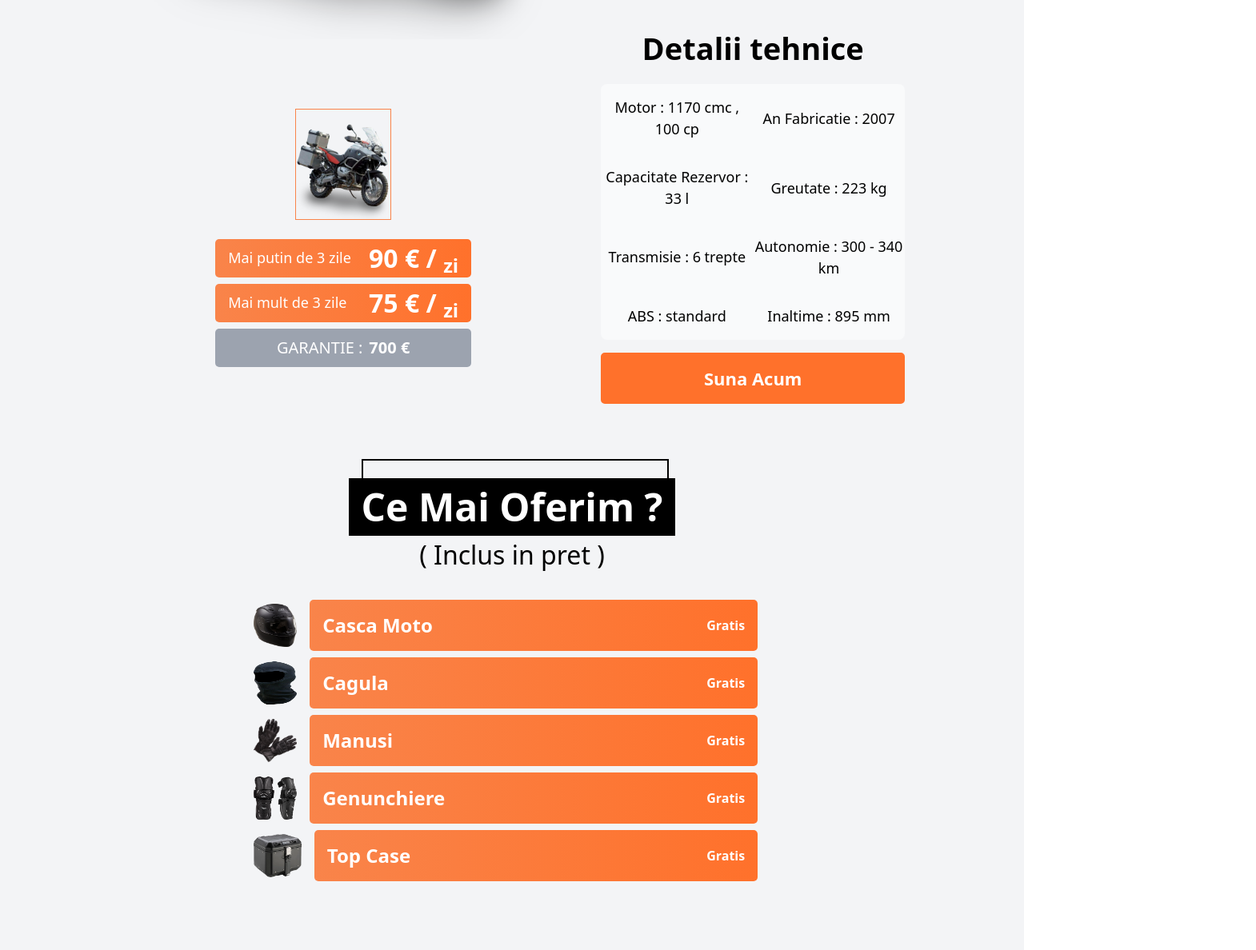
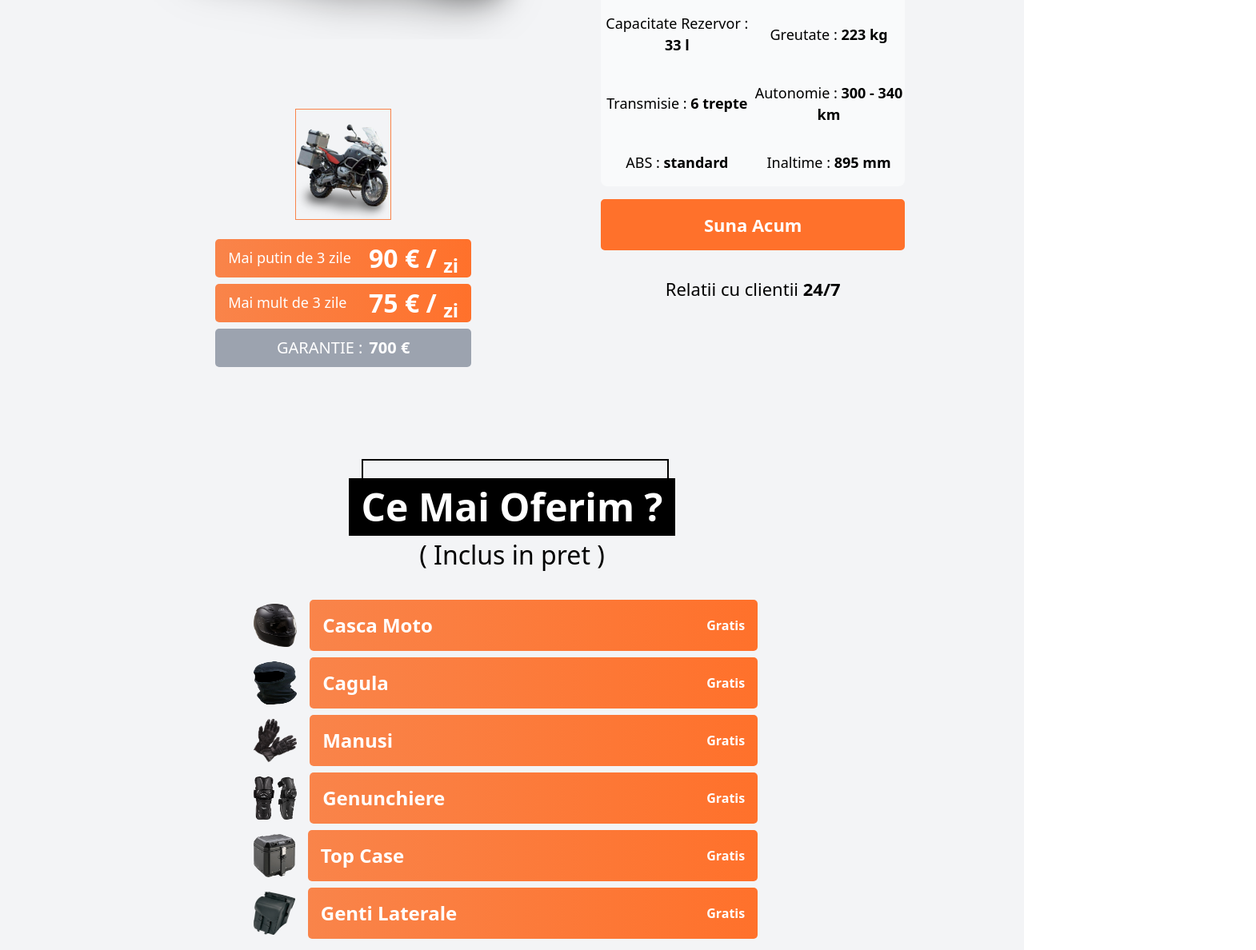
Before and after one commit to PoleacLiviuStefan/motoForRent, a React (Create React App) app: page /BMW-r1200gs in a window 1280 px wide. Shown: the part 682-1870 px from the top of the page at 80% size, 1570 px wide, since content can reach past the window. Built offline with nearby package versions, Linux system fonts and the light colour scheme; the HTML template or start-up script is replaced by a standard one.

Commit message:
animations

```diff
--- a/src/App.js
+++ b/src/App.js
@@ -16,9 +16,9 @@ function App() {
       <Navbar />
       <Routes>
       <Route path="/" element={<> <Hero /> <Body /> <Footer /></>} />
-      <Route path="/Yamaha-MT07" element={<MotorcyclesReservation imagini={[yamaha]} name={<>YAMAHA <span className='text-[#F9844A]'> MT07 </span></>} preturi={["70","55"]} an="2017" cp="80" rezervor="14" cmc="690" greutate="179" garantie="400" transmisie="6" autonomie="280 - 320" abs="standard" inaltime="805" />} />
+      <Route path="/Yamaha-MT07" element={<MotorcyclesReservation imagini={[yamaha]} name={<>YAMAHA <span className='text-[#F9844A]'> MT07 </span></>} preturi={["70","55"]}  an="2017" cp="80" rezervor="14" cmc="690" greutate="179" garantie="400" transmisie="6" autonomie="280 - 320" abs="standard" inaltime="805" />} />
       <Route path="/Kawasaki-versys" element={<MotorcyclesReservation  imagini={[kawasaki,moto1]} name={<>KAWASAKI<span className='text-[#F9844A]'> VERSYS </span></>} preturi={["60","50"]} an="2014" cp="64" rezervor="19" cmc="650" greutate="181" garantie="500" transmisie="6"  autonomie="320 - 360" abs="standard" inaltime="840" topCase={true} />} />
-      <Route path="/BMW-r1200gs" element={<MotorcyclesReservation  imagini={[bmw]} name={<>BMW<span className='text-[#F9844A]'> R1200GS ADVENTURE </span></>} preturi={["90","75"]} an="2007" cp="100" rezervor="33" cmc="1170" greutate="223" garantie="700" transmisie="6" autonomie="300 - 340" abs="standard" inaltime="895" topCase={true} gentiLaterale={true} />} />
+      <Route path="/BMW-r1200gs" element={<MotorcyclesReservation  imagini={[bmw]} name={<>BMW<span className='text-[#F9844A]'> R1200GS ADVENTURE </span></>} preturi={["90","75"]} descriere="Motocicleta care te duce in locuri fara cod postal" an="2007" cp="100" rezervor="33" cmc="1170" greutate="223" garantie="700" transmisie="6" autonomie="300 - 340" abs="standard" inaltime="895" topCase={true} gentiLaterale={true} />} />
     </Routes>
 
     </div>
--- a/src/components/Body/Body.jsx
+++ b/src/components/Body/Body.jsx
@@ -6,7 +6,7 @@ import Motorcycles from '../Motorcycles/Motorcycles'
 import Tururi from "../Tururi/Tururi"
 const Body = () => {
   return (
-    <div className='relative flex flex-col items-center bg-white w-full h-[405rem] lg:h-[300rem] top-[15rem] lg:top-0'>
+    <div className='relative flex flex-col items-center bg-white w-full h-[340rem] lg:h-[300rem] top-[15rem] lg:top-0'>
         <Motorcycles />
         <EtapeInchiriere />
         <Tururi />
--- a/src/components/Footer/Footer.jsx
+++ b/src/components/Footer/Footer.jsx
@@ -35,7 +35,7 @@ const Footer = () => {
         <div className='flex flex-col text-white items-center h-[12rem] mt-[2rem] '>
             <h3 className='flex  justify-center items-center rounded-[5px] cursor-pointer  font-bold text-[20px] lg:text-[24px] w-[15rem] h-[4rem] border-[2px] border-white ' > Navigheaza
           </h3>
-            <div className='flex flex-col items-left mt-[1rem]  '>
+            <div className='flex flex-col items-left mt-[1rem] w-[15rem]  '>
             <Link
             activeClass="active"
             to="Motorcycles"
--- a/src/components/Motorcycles/MotorcycleCard.jsx
+++ b/src/components/Motorcycles/MotorcycleCard.jsx
@@ -4,14 +4,15 @@ import {TbEngine} from 'react-icons/tb'
 import {RiOilFill} from 'react-icons/ri'
 import {MdArrowForwardIos} from 'react-icons/md'
 import { Route, Routes } from "react-router-dom"
-
+import Fade from 'react-reveal/Fade';
 const MotorcycleCard = ({name,image,pret,an,cp,rezervor,cmc}) => {
   return (
+    <Fade bottom>
     <div onClick={()=>{window.scrollTo({top: 0, left: 0})}} className='relative bg-white h-[34rem] lg:h-[37rem] w-full lg:w-[30rem] flex flex-col  items-center mt-[3rem] lg:mt-0  '>
           <div className='relative  h-[343px] lg:h-[25rem]'>
            <img className='w-[300px] lg:w-[350px] h-[343px] lg:h-[400px] scale-100 hover:scale-110 transition-all duration-500 cursor-pointer' src={image} />
           </div>
-          <h2 className='text-black lg:text-[32px] text-[28px] font-bold ' >{name}</h2>
+          <h2 className='text-black lg:text-[28px] text-[24px] font-bold ' >{name}</h2>
           <h3 className='lg:text-[18px] mt-[0rem]'>{pret} € /zi</h3>
           <div className='flex w-full justify-between text-[11px] lg:text-[14px] '>
             <div className='flex '><span className='mr-2 mt-1 text-[#F9844A] '><RiMotorbikeFill /></span> {an}</div>
@@ -24,6 +25,7 @@ const MotorcycleCard = ({name,image,pret,an,cp,rezervor,cmc}) => {
 
           </button>
     </div>
+    </Fade>
   )
 }
 
--- a/src/components/Motorcycles/MotorcyclesReservation.jsx
+++ b/src/components/Motorcycles/MotorcyclesReservation.jsx
@@ -5,11 +5,11 @@ import cagula from "./Images/cagula.png"
 import manusi from './Images/manusi.png'
 import genunchiere from './Images/genunchiere.png'
 import topCaseImg from './Images/topCase.png'
+import gentiLateraleImg from './Images/gentiLaterale.png'
+import {AiOutlinePhone} from 'react-icons/ai'
+import Fade from 'react-reveal/Fade';
 
-import {AiOutlinePhone} from 'react-icons/ai'
-
-
-const MotorcyclesReservation = ({locked,name,imagini,preturi,an,cp,rezervor,cmc,greutate,garantie,transmisie,autonomie,abs,inaltime,topCase,gentiLaterale=false}) => {
+const MotorcyclesReservation = ({locked,name,imagini,preturi,descriere,an,cp,rezervor,cmc,greutate,garantie,transmisie,autonomie,abs,inaltime,topCase,gentiLaterale=false}) => {
 
   const [currentImage,setCurrentImage]=useState(0)
   const[animateImg,setAnimateImg]=useState(false)
@@ -18,7 +18,7 @@ const MotorcyclesReservation = ({locked,name,imagini,preturi,an,cp,rezervor,cmc,
 
   return (
     <div className="relative bg-gray-100  left-0 top-[7rem] lg:top-0  w-full  h-[137rem] lg:h-[130rem] flex justify-center   ">
-      <div className='relative mt-[3rem] flex flex-col z-40 lg:flex-row justify-center lg:items-center  w-full lg:w-[80%] h-[90rem]  ' >
+      <div className='relative mt-[12rem] lg:mt-[3rem] flex flex-col z-40 lg:flex-row justify-center lg:items-center  w-full lg:w-[80%] h-[90rem]  ' >
         <div className='  flex flex-col justify-end items-center h-[44%]  w-full'>
          <img  className={`relative lg:absolute  lg:top-[7rem] w-[300px] lg:w-[500px] h-[343px] lg:h-[571px] ${animateImg && "animate-[appear_1s_ease-in-out_forwards]"} `} src={imagini[currentImage]} />
 
@@ -29,6 +29,7 @@ const MotorcyclesReservation = ({locked,name,imagini,preturi,an,cp,rezervor,cmc,
           })
          }
          </div>
+         <Fade bottom>
             <div className='relative   text-[20px] lg:text-[24px] text-white mt-[1rem]'  >
                 {
                   preturi.map((pret,index)=>{
@@ -37,29 +38,33 @@ const MotorcyclesReservation = ({locked,name,imagini,preturi,an,cp,rezervor,cmc,
                 }
                 <h3 className='absolute flex rounded-[5px]  lg:text-[20px] justify-center items-center px-4 w-[20rem] h-[3rem] mt-[.5rem] bg-gray-400 '>GARANTIE :  <span className='font-bold ml-2'> {garantie} €</span>  </h3>
             </div>
-
+            </Fade>
          </div>
+         <Fade right>
           <div className='relative flex flex-col  items-center   mt-[2rem] justify-start h-[80%] lg:h-[70%] w-full lg:w-[70%] ' >
             <h1 className='lg:text-[38px] mt-[4rem] lg:mt-[2rem]  text-[32px] font-bold text-center w-full'>{name}</h1>
             <p className='lg:text-[16px] mt-[1rem] text-gray-500 text-[14px] w-[80%]  text-left'>
-              Lorem, ipsum dolor sit amet consectetur adipisicing elit. Nostrum perspiciatis ipsam rerum ratione officiis consequatur, amet aut magnam, perferendis soluta quia tenetur sint vitae aspernatur quas at? Alias illo ducimus provident, obcaecati debitis quisquam pariatur quaerat perferendis? Impedit repellendus debitis nostrum suscipit doloribus quia, voluptate possimus numquam asperiores perspiciatis fuga.
+            {descriere}
             </p>
             <h2 className='text-[32px] lg:text-[38px]  font-bold mt-[2rem]'>Detalii tehnice</h2>
             <div className='relative mt-[1rem] text-[14px] text-center lg:text-[18px] grid grid-cols-2 place-items-center bg-gray-50 rounded-[8px]  h-[20rem] w-[90%]'>
-                <h3 className='' >Motor : {cmc} cmc , {cp} cp</h3>
-                <h3>An Fabricatie : {an} </h3>
-                <h3>Capacitate Rezervor : {rezervor} l </h3>
-                <h3>Greutate : {greutate} kg</h3>
-                <h3>Transmisie : {transmisie} trepte </h3>
-                <h3>Autonomie : {autonomie} km </h3>
-                <h3>ABS : {abs}  </h3>
-                <h3>Inaltime : {inaltime} mm  </h3>
+                <h3 className='' >Motor :<span className='font-bold'> {cmc} cmc , {cp} cp</span></h3>
+                <h3>An Fabricatie : <span className='font-bold'>{an}</span> </h3>
+                <h3>Capacitate Rezervor :<span className='font-bold'> {rezervor} l</span> </h3>
+                <h3>Greutate :<span className='font-bold'> {greutate} kg </span></h3>
+                <h3>Transmisie :<span className='font-bold'> {transmisie} trepte </span> </h3>
+                <h3>Autonomie : <span className='font-bold'>{autonomie} km  </span></h3>
+                <h3>ABS : <span className='font-bold'> {abs} </span>  </h3>
+                <h3>Inaltime :<span className='font-bold'>  {inaltime} mm </span>  </h3>
             </div>
             <div onClick={()=>setBtnText("0751030171")}  className='relative mb-[2rem] flex flex-col items-center justify-center cursor-pointer border-[2px] border-[#FF712B] mt-[1rem] text-white bg-[#FF712B] w-[90%] h-[4rem] rounded-[5px] animate-[reverseAnimContact_.5s_ease-in-out_forwards] hover:animate-[animContact_.5s_ease-in-out_forwards]'>
               <a href="tel:+40-751-030-171" className='font-bold text-[18px] lg:text-[22px] flex' >{btnText=="0751030171" && <span className='mt-1 mr-2'><AiOutlinePhone /></span>} {btnText}</a>
             </div>
+            <h3 className='lg:text-[22px] text-[18px]'>Relatii cu clientii <span className='font-bold'  > 24/7</span></h3>
           </div>
-          <div className='absolute top-[90rem] lg:top-[75rem] z-40 flex flex-col items-center w-full  bg-gray-100 h-[50rem] w-full'>
+          </Fade>
+          <Fade bottom>
+          <div className='relative lg:absolute  lg:top-[75rem] z-40 flex flex-col items-center w-full  bg-gray-100 h-[50rem] w-full'>
 
               <h2 className='relative text-[38px] lg:text-[48px] bg-black text-white px-4  font-bold mt-[6rem] lg:mt-[2rem]'> <span  className='absolute top-[-1.2rem] lg:top-[-1.5rem] z-10  w-[19rem] lg:w-[24rem] h-[4.5rem] lg:h-[5.7rem] bg-transparent border-[2px] border-black' /> <span className='z-20'>Ce Mai Oferim ?</span></h2>
               <h2 className='text-[28px] lg:text-[32px]'>( Inclus in pret )</h2>
@@ -105,7 +110,7 @@ const MotorcyclesReservation = ({locked,name,imagini,preturi,an,cp,rezervor,cmc,
                 </div>
                 <div className={`relative ${!topCase && "hidden"} flex mt-[.5rem] w-[80%] lg:w-[60%] justify-between items-center h-[4rem]  `}>
 
-                  <img className='relative right-4 w-[60px] h-[54px]  ' src={topCaseImg} />
+                  <img className='relative right-4 w-[52px] h-[54px]  ' src={topCaseImg} />
                   <div className='flex w-full justify-between items-center h-[4rem] rounded-[5px] px-4 bg-gradient-to-r from-[#F9844A] to-[#FF712B]'>
                   <h3 className=' text-[20px] font-bold lg:text-[24px]'>Top Case</h3>
                   <h3 className=' font-bold ' >Gratis</h3>
@@ -113,8 +118,19 @@ const MotorcyclesReservation = ({locked,name,imagini,preturi,an,cp,rezervor,cmc,
 
 
                 </div>
+                <div className={`relative ${!gentiLaterale && "hidden"} flex mt-[.5rem] w-[80%] lg:w-[60%] justify-between items-center h-[4rem]  `}>
+
+                  <img className='relative right-4 w-[52px] h-[54px]  ' src={gentiLateraleImg} />
+                  <div className='flex w-full justify-between items-center h-[4rem] rounded-[5px] px-4 bg-gradient-to-r from-[#F9844A] to-[#FF712B]'>
+                  <h3 className=' text-[20px] font-bold lg:text-[24px]'>Genti Laterale</h3>
+                  <h3 className=' font-bold ' >Gratis</h3>
+                  </div>
+
+
+                </div>
               </div>
             </div>
+            </Fade>
       </div>
 
     </div>
```
Also changed, not shown: public/index.html (+11 -12 lines), src/components/About/About.jsx (+13 -8 lines), src/components/Hero/Hero.jsx (+6 -4 lines), src/components/Motorcycles/EtapeInchiriere.jsx (+12 -0 lines), src/components/Navbar/Navbar.jsx (+14 -0 lines), src/components/Tururi/Tururi.jsx (+13 -6 lines), src/components/Motorcycles/Images/gentiLaterale.png (added), 1 other file (tests, documents, lock files or other folders).
